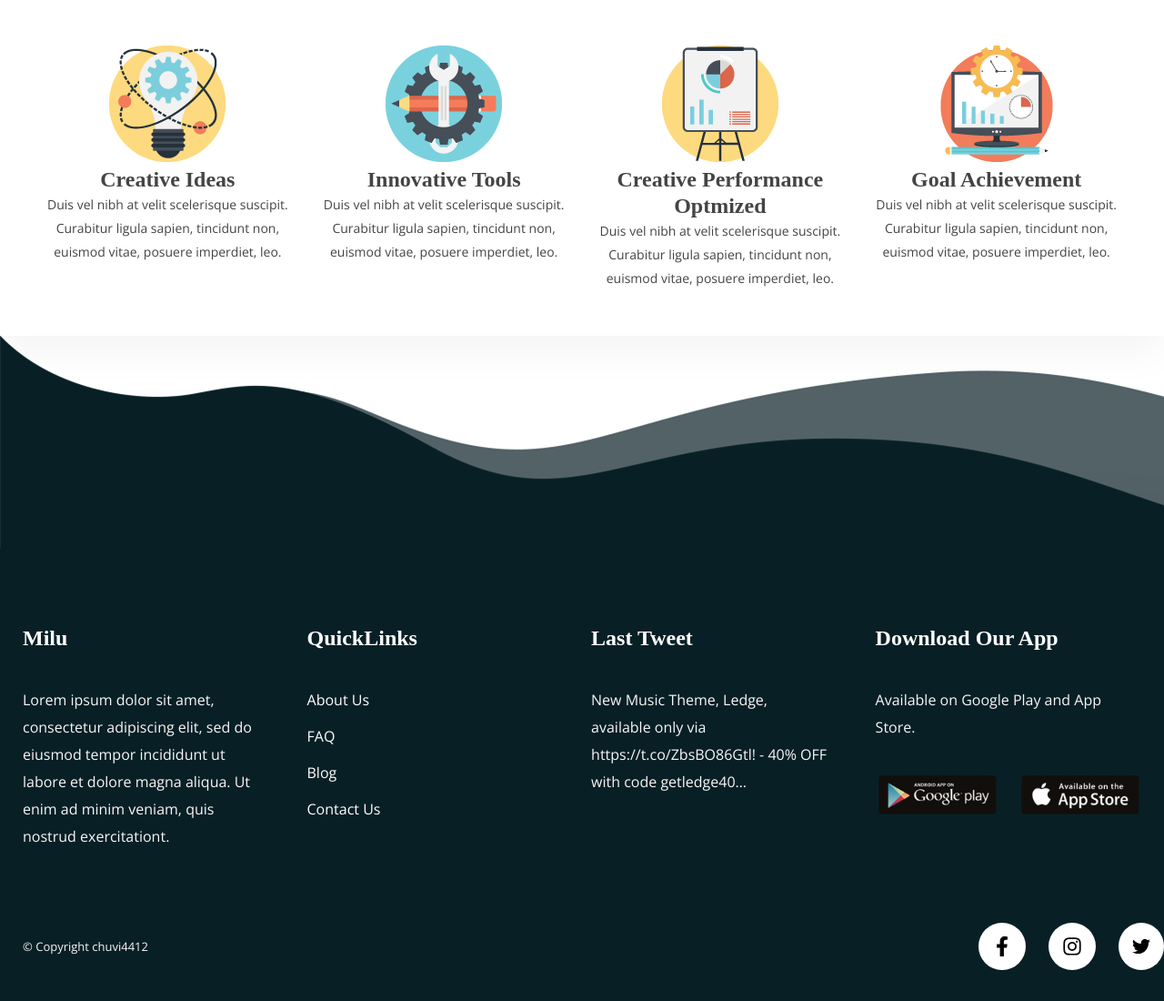
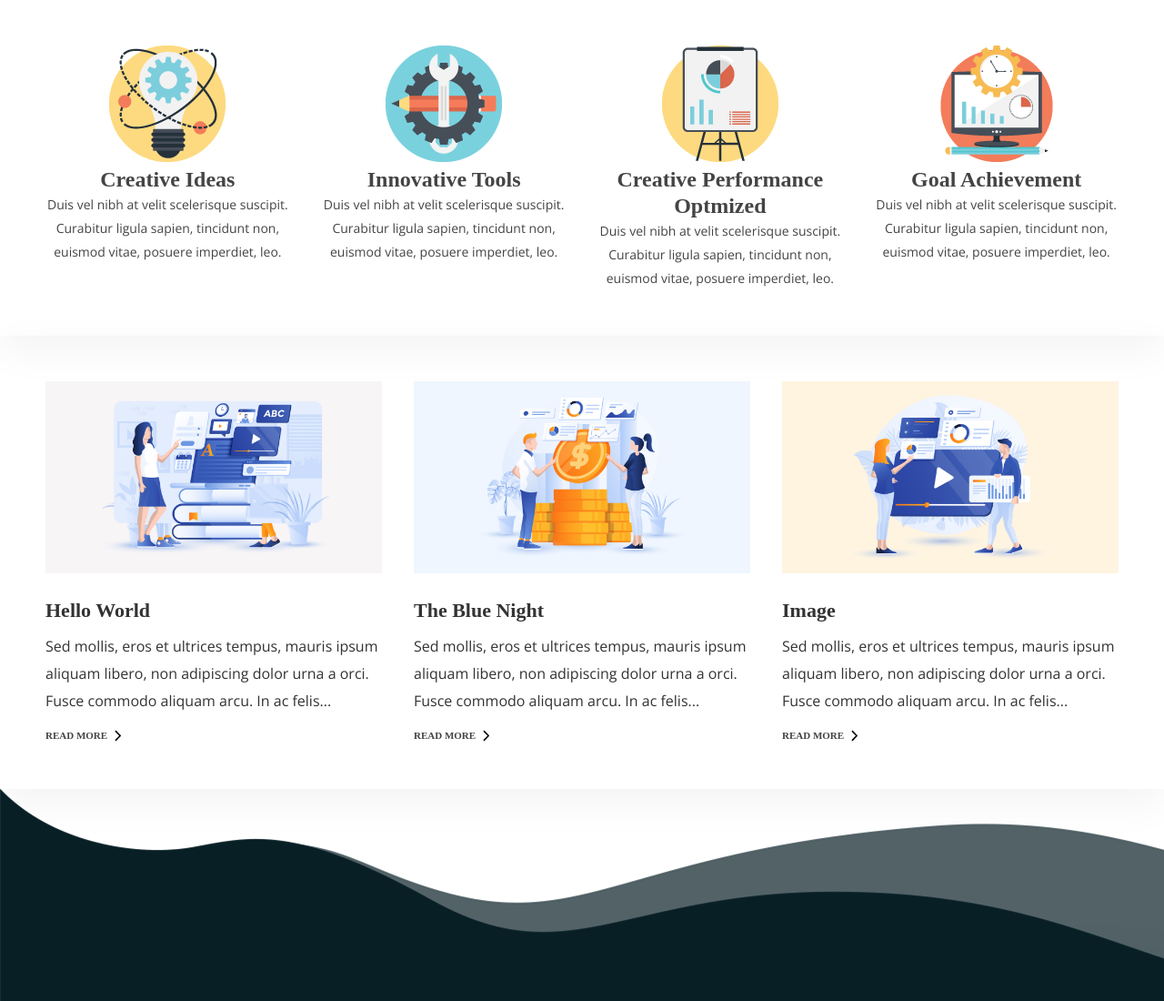
Before and after one commit to Chuvi4412/Milu, a plain HTML site: page index.html in a window 1280 px wide. Shown: the top 1100 px of the page at 91% size. Drawn offline with nearby package versions, Linux system fonts and the light colour scheme; a web font is replaced by a local one.

Commit message:
creacion de tarjetas de diseño

```diff
--- a/index.html
+++ b/index.html
@@ -42,13 +42,41 @@
 
     </div>
 
+<!-- empezar a trabajar aqui contenedor con imagen y su url -->
+
+    <!-- inicio de creacion del contenedor de tarjetas  -->
+    <div class="cards-container design-seccion">
+     <div>
+        <img src="img/oenline-course.jpg" alt="oenline-course" title="oenline-course">
+        <h2>Hello World</h2>
+        <p>Sed mollis, eros et ultrices tempus, mauris ipsum aliquam libero, non adipiscing dolor urna a orci. Fusce commodo aliquam arcu. In ac felis...</p>
+        <a href="">READ MORE</a>
+     </div>
+     <div>
+        <img src="img/invest.jpg" alt="design 2" title="design 2">
+        <h2>The Blue Night</h2>
+        <p>Sed mollis, eros et ultrices tempus, mauris ipsum aliquam libero, non adipiscing dolor urna a orci. Fusce commodo aliquam arcu. In ac felis...</p>
+        <a href="">READ MORE</a>
+     </div>
+     <div>
+
+        <img src="img/video-marketing.jpg" alt="video-marketing" title="video-marketing">
+        <h2>Image</h2>
+        <p>Sed mollis, eros et ultrices tempus, mauris ipsum aliquam libero, non adipiscing dolor urna a orci. Fusce commodo aliquam arcu. In ac felis...</p>
+        <a href="">READ MORE</a>
+     </div>
+    </div>
+    <!-- fin de creacion de trajetas -->
+
+
     <footer>
         <div class="footer-waves"></div>
         <div class="footer-background">
             <div class="footer-content">
                 <div class="footer-item">
                     <h2>Milu</h2>
-                    <p>Lorem ipsum dolor sit amet, consectetur adipiscing elit, sed do eiusmod tempor incididunt ut labore et dolore magna aliqua. Ut enim ad minim veniam, quis nostrud exercitationt.</p>
+                    <p>Lorem ipsum dolor sit amet, consectetur adipiscing elit, sed do eiusmod tempor incididunt ut
+                        labore et dolore magna aliqua. Ut enim ad minim veniam, quis nostrud exercitationt.</p>
                 </div>
                 <div class="footer-item">
                     <h2>QuickLinks</h2>
@@ -57,8 +85,10 @@
                     <a href="">Blog</a>
                     <a href="">Contact Us</a>
                 </div>
-                <div class="footer-item"><h2>last Tweet</h2>
-                    <p>New Music Theme, Ledge, available only via https://t.co/ZbsBO86Gtl! - 40% OFF with code getledge40…</p>
+                <div class="footer-item">
+                    <h2>last Tweet</h2>
+                    <p>New Music Theme, Ledge, available only via https://t.co/ZbsBO86Gtl! - 40% OFF with code
+                        getledge40…</p>
                 </div>
                 <div class="footer-item">
                     <h2>Download Our App</h2>
--- a/styles/index.css
+++ b/styles/index.css
@@ -39,3 +39,58 @@ body {
     font-size: 14px;
     line-height: 26px;
 }
+
+.design-seccion{
+    text-align: left;
+}
+
+.design-seccion img{
+    width: 100%;
+    max-width: 385px;
+    margin-bottom: 20px;
+
+}
+.design-seccion h2{
+    font-size: 22px;
+    line-height: 32px;
+    font-weight: 800;
+    font-family: "Muli";
+    color: #333333;
+    margin-bottom: 8px;
+}
+
+
+.design-seccion p{
+    font-size: 16px;
+    line-height: 30px;
+    color: #333333;
+    margin: 0px 0px 15px 0px;
+}
+
+.design-seccion a{
+    font-family: "Muli";
+    font-weight: 700;
+    font-size: 11px;
+    line-height: 17px;
+    color: #444444;
+    text-decoration: none;
+    display: flex;
+    align-items: center;
+}
+
+.design-seccion a::after{
+    transition: .3s all;
+    content: "";
+    background-image: url(../img/icons/chevron-right.svg);
+    width: 8px;
+    height: 16px;
+    display: inline-flex;
+    background-repeat: no-repeat;
+    margin-left: 7px;
+    top: 2px;
+    position: relative;
+}
+
+.design-seccion a:hover::after{
+    margin-left: 14px;
+}
```
Also changed, not shown: img/design 2.jpg (added), img/icons/chevron-right.svg (added), img/invest.jpg (added), img/oenline-course.jpg (added), img/video-marketing.jpg (added).
